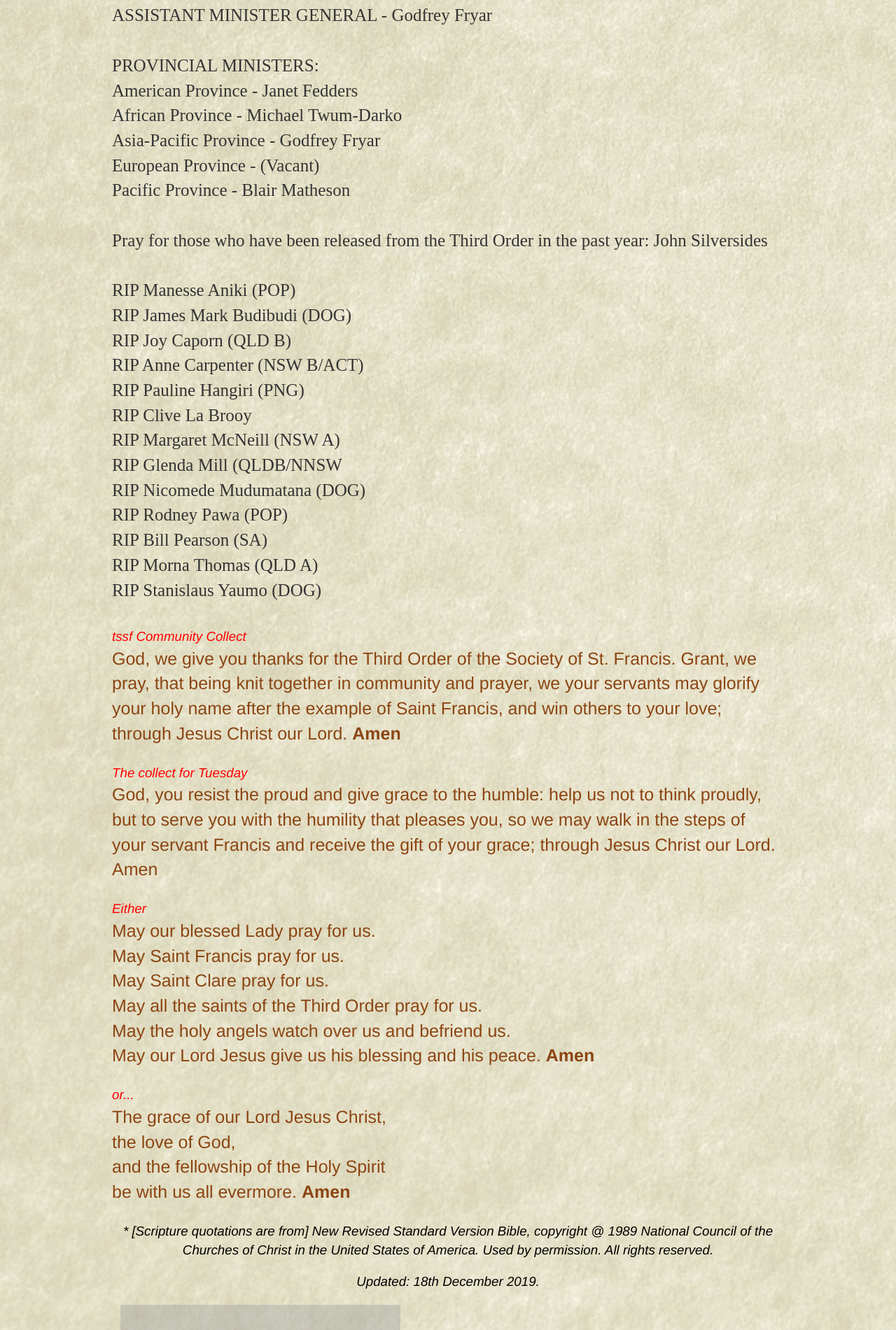
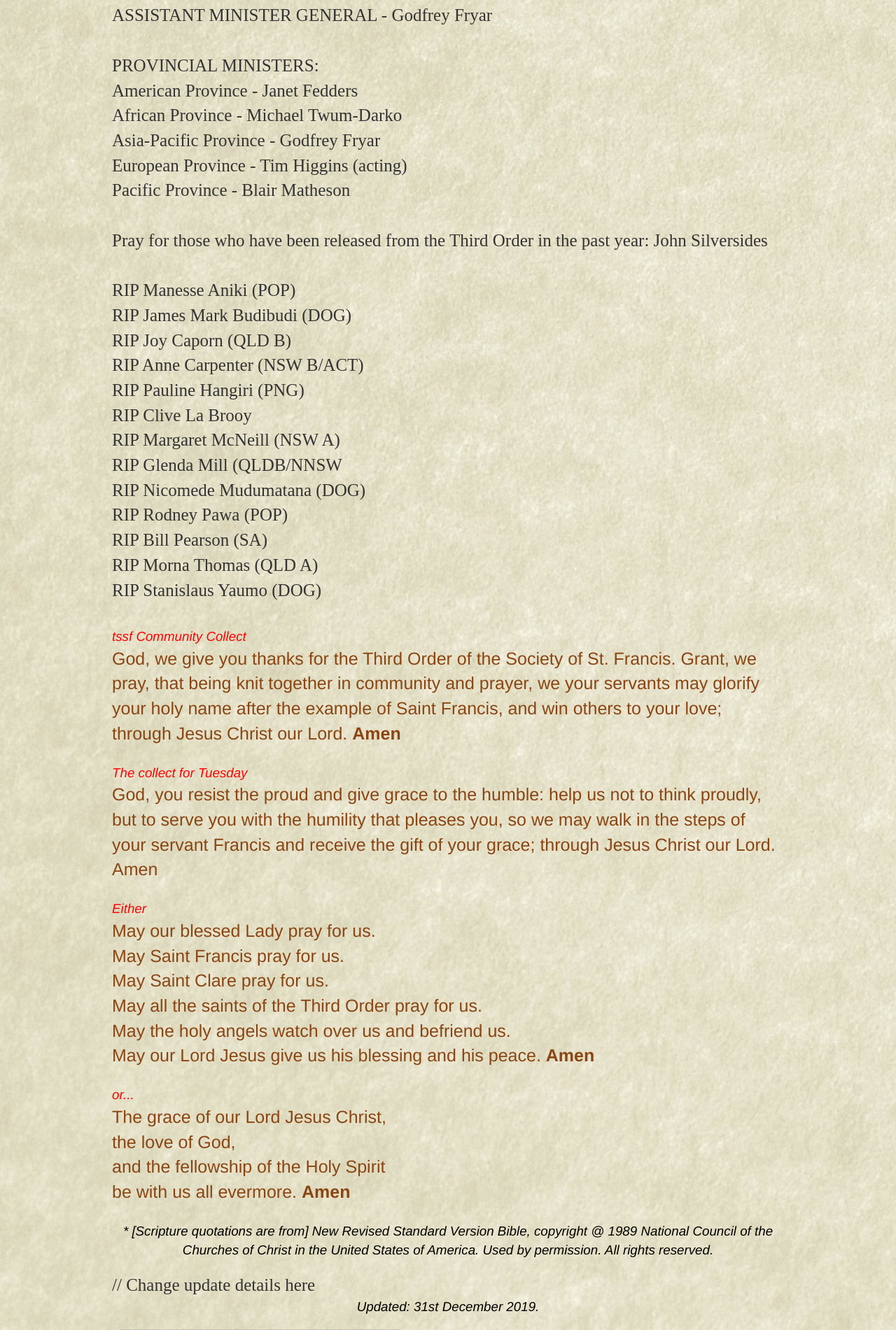
Before and after one commit to TSSF-Asia-Pacific/communityobedience, a PHP site: page / in a window 1280 px wide. Shown: the part 1107-3008 px from the top of the page at 70% size. Run offline with PHP 8.4, Linux system fonts and the light colour scheme; some libraries are stand-ins or nearby versions; grey boxes are pictures that could not be loaded.

Commit message:
added assistant MP Europe

```diff
--- a/en/daily/day31.txt
+++ b/en/daily/day31.txt
@@ -7,7 +7,7 @@ PROVINCIAL MINISTERS:
 American Province - Janet Fedders
 African Province - Michael Twum-Darko
 Asia-Pacific Province - Godfrey Fryar
-European Province - (Vacant)
+European Province - Tim Higgins (acting)
 Pacific Province - Blair Matheson
 
 Pray for those who have been released from the Third Order in the past year: John Silversides
--- a/index.php
+++ b/index.php
@@ -205,10 +205,11 @@ foreach ($translations as $lang => $translation) {
 } // End language loop
 ?>
 
-
 <p class="copyrite">* [Scripture quotations are from] New Revised Standard Version Bible, copyright &#64; 1989 National
     Council of the Churches of Christ in the United States of America. Used by permission. All rights reserved.</p>
-<p class="copyrite">Updated: 18th December 2019.</p>
+
+// Change update details here
+<p class="copyrite">Updated: 31st December 2019.</p>
 
 <!-- Usage tracking -->
 <!-- Matomo -->
```
